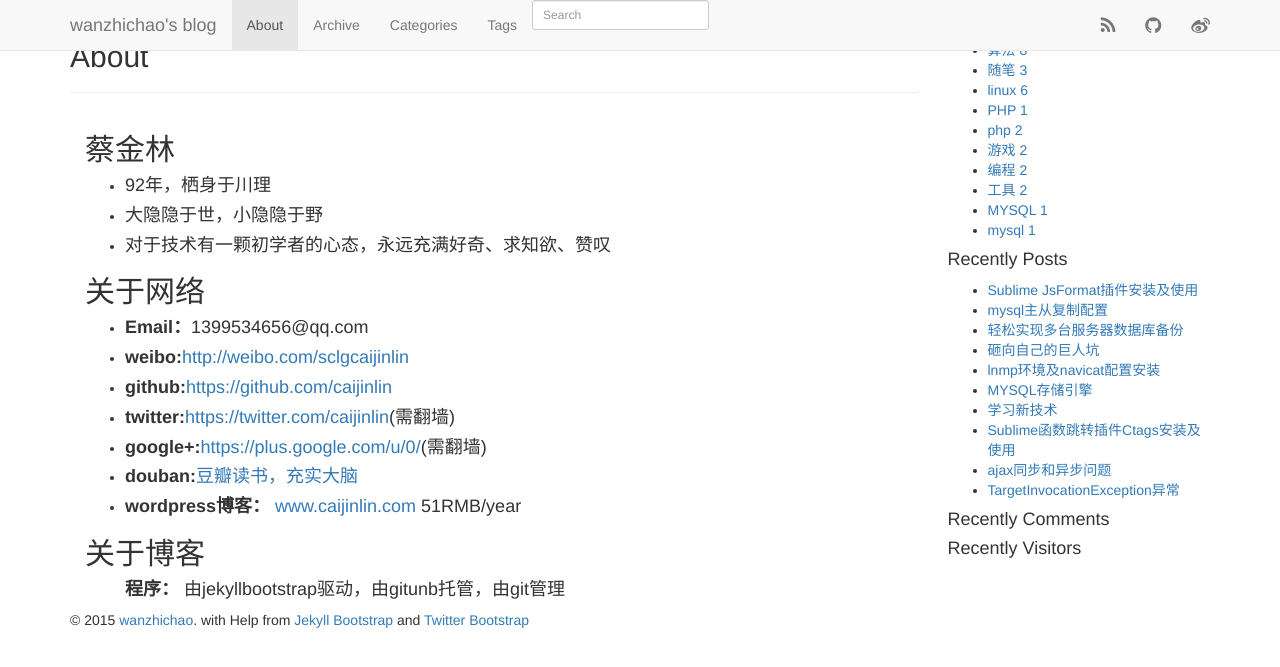
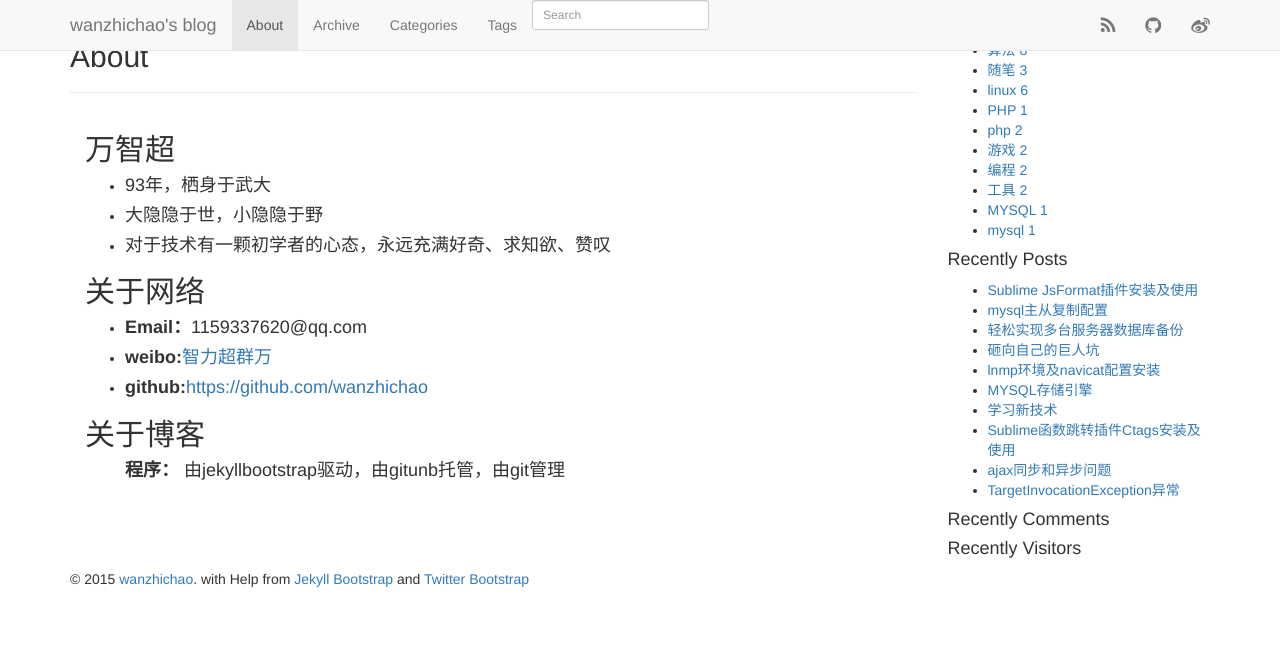
Before and after one commit to wanzhichao/wanzhichao.github.io, a Jekyll site: the page built from about.html, in a window 1280 px wide. Shown: the top 667 px of the page. Built offline with Jekyll 4.4.1, drawn with Linux system fonts in a browser that asks for light colours; nearby versions of some CDN libraries; Markdown is read by kramdown in place of the engine named in the settings; comment, search, counter and statistics services are not loaded.

Commit message:
introduction

```diff
--- a/about.html
+++ b/about.html
@@ -1,28 +1,23 @@
 ---
 layout: page
 title: About
-header: About caijinlin
+header: About wanzhichao
 group: navigation
 ---
 {% include JB/setup %}
 <div class="container">
   <div class="span12">
-    <h2>蔡金林</h2>
+    <h2>万智超</h2>
     <ul>
-	<li><h4>92年，栖身于川理</h4></li>
+	<li><h4>93年，栖身于武大</h4></li>
         <li><h4>大隐隐于世，小隐隐于野</h4></li>
 	<li><h4>对于技术有一颗初学者的心态，永远充满好奇、求知欲、赞叹</h4></li>
    </ul>
    <h2>关于网络</h2>
 	<ul>
-	<li><h4><strong>Email：</strong>1399534656@qq.com</h4></li>
-        <li><h4><strong>weibo:</strong><a href="http://weibo.com/sclgcaijinlin">http://weibo.com/sclgcaijinlin</a></h4></li>
-        <li><h4><strong>github:</strong><a href="https://github.com/caijinlin">https://github.com/caijinlin</a></h4></li>
-        <li><h4><strong>twitter:</strong><a href="https://twitter.com/caijinlin">https://twitter.com/caijinlin</a>(需翻墙)</h4></li>
-        <li><h4><strong>google+:</strong><a href="https://plus.google.com/u/0/">https://plus.google.com/u/0/</a>(需翻墙)</h4></li>
-        <li><h4><strong>douban:</strong><a href="http://www.douban.com/people/57350582/">豆瓣读书，充实大脑</a></h4></li>
-        <li><h4><strong>wordpress博客：</strong> <a title="蔡金林的博客" href="http://www.caijinlin.com"> www.caijinlin.com </a>51RMB/year</h4>
-        </li>
+	    <li><h4><strong>Email：</strong>1159337620@qq.com</h4></li>
+        <li><h4><strong>weibo:</strong><a href="http://weibo.com/sclgcaijinlin">智力超群万</a></h4></li>
+        <li><h4><strong>github:</strong><a href="https://github.com/caijinlin">https://github.com/wanzhichao</a></h4></li>
 	</ul>
     <h2>关于博客</h2>
     <ul
```
